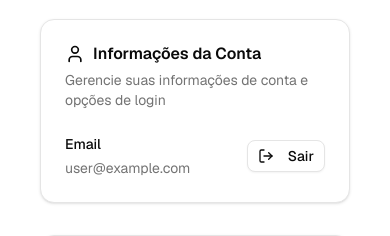
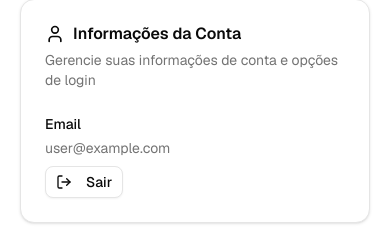
Before and after one commit to gabriellucasvh/bionk, a Next.js app: page /dashboard/configs in a window 390 px wide. Shown: the part 117-353 px from the top of the page. Built offline with nearby package versions, Linux system fonts and the light colour scheme; no server answers; sample sign-in values are in the browser's storage.

Commit message:
refactor(dashboard): remover código não utilizado e ajustar espaçamento do layout
- Removidas seções de manutenção comentadas para limpar a base de código.
- Ajustado padding e layout flex para melhorar a responsividade.

```diff
--- a/src/app/(private)/dashboard/configs/configs.client.tsx
+++ b/src/app/(private)/dashboard/configs/configs.client.tsx
@@ -47,10 +47,6 @@ type Profile = {
 
 export default function ConfigsClient() {
   const { data: session } = useSession();
-  // Determina se o usuário autenticou via credenciais.
-  // Isso depende do objeto de sessão ser aumentado com `isCredentialsUser: boolean`
-  // no callback da sessão NextAuth.js `authOptions`.
-  // Se `isCredentialsUser` não estiver presente ou for falso, as opções serão desabilitadas.
   const isCredentialsUser = session?.user?.isCredentialsUser === true;
   const [profile, setProfile] = useState<Profile>({ email: "" });
   const [isProfileLoading, setIsProfileLoading] = useState(true);
@@ -94,7 +90,7 @@ export default function ConfigsClient() {
   }
 
   return (
-    <main className="container max-w-4xl p-10 space-y-8">
+    <main className="container max-w-4xl p-5 space-y-8">
       <header>
         <h1 className="text-3xl font-bold">Configurações</h1>
         <p className="text-muted-foreground mt-1">
@@ -114,7 +110,7 @@ export default function ConfigsClient() {
             </CardDescription>
           </CardHeader>
           <CardContent className="space-y-4">
-            <div className="flex items-center justify-between">
+            <div className="flex flex-col md:flex-row items-start md:items-center justify-between space-y-2">
               <div className="space-y-1">
                 <p className="text-sm font-medium">Email</p>
                 <p className="text-sm text-muted-foreground">{profile.email}</p>
@@ -269,7 +265,9 @@ export default function ConfigsClient() {
           </Card>
         </article>
 
-        <article>
+        {/* ======= Manutenção ======= */}
+
+        {/* <article>
           <Card>
             <CardHeader>
               <CardTitle className="flex items-center gap-2">
@@ -288,10 +286,12 @@ export default function ConfigsClient() {
               </Link>
             </CardContent>
           </Card>
-        </article>
+        </article> */}
       </section>
 
-      <article>
+      {/* ======= Manutenção ======= */}
+
+      {/* <article>
         <Card>
           <CardHeader>
             <CardTitle className="flex items-center gap-2">
@@ -314,7 +314,7 @@ export default function ConfigsClient() {
             </div>
           </CardFooter>
         </Card>
-      </article>
+      </article> */}
 
       <ArchivedLinksModal
         isOpen={isArchivedModalOpen}
```
